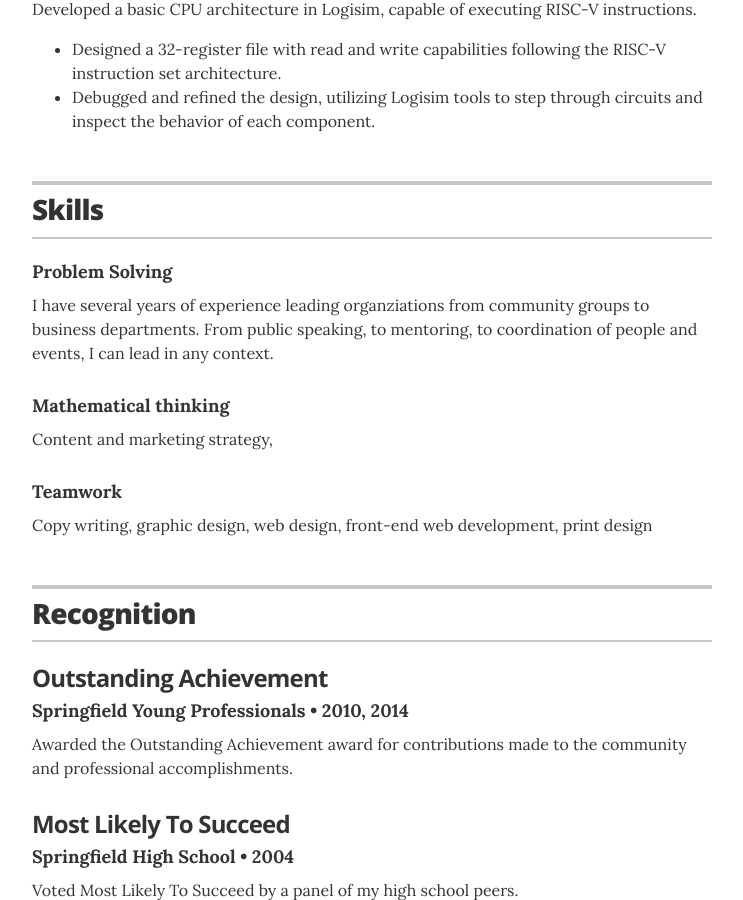
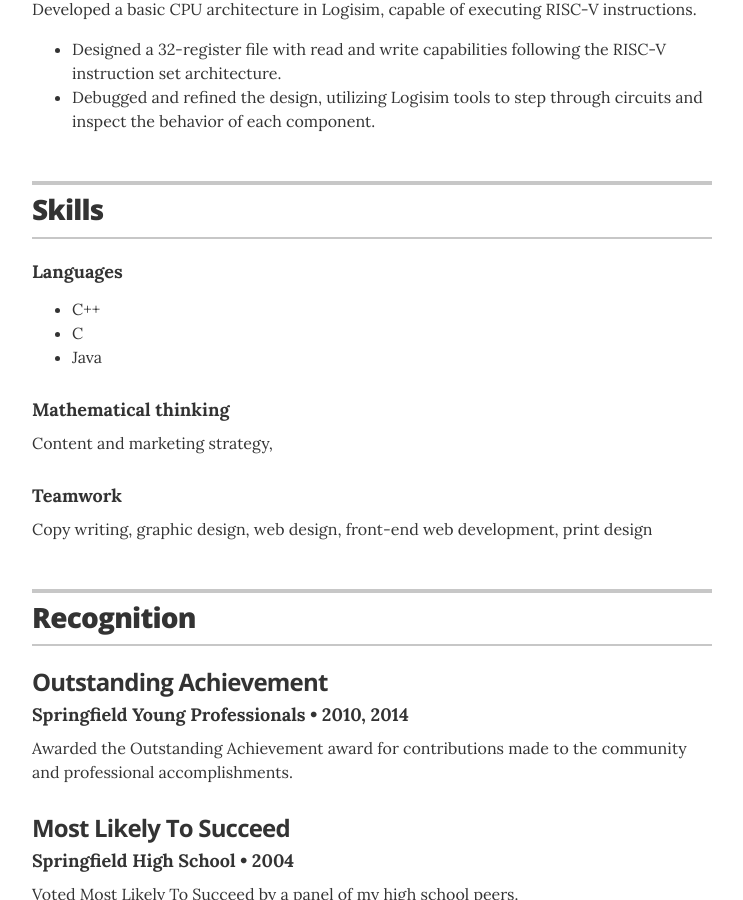
Before and after one commit to arthurutnehmer/Resume, a Jekyll site: the page built from index.html, in a window 1280 px wide and 900 px high, scrolled down 2671 px. Shown: the whole window, without its empty margins (268-1011 px from the left). Built offline with Jekyll 4.4.1, drawn with Linux system fonts in a browser that asks for light colours.

Commit message:
Added languages.

```diff
--- a/_data/skills.yml
+++ b/_data/skills.yml
@@ -1,7 +1,11 @@
 # Skills
 # Organizational leadership
-- skill: Problem Solving
-  description: I have several years of experience leading organziations from community groups to business departments. From public speaking, to mentoring, to coordination of people and events, I can lead in any context.
+- skill: Languages
+  description: <ul class="resume-item-list">
+    <li>C++</li>
+    <li>C</li>
+    <li>Java</li></ul>
+
 
 # Communications strategy
 - skill: Mathematical thinking
```
